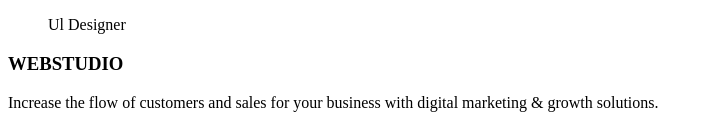
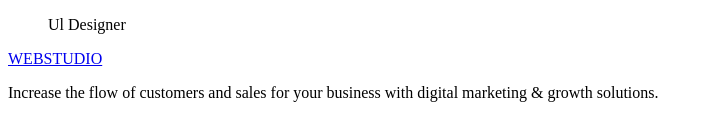
Before and after one commit to gulistanuzun/goit-markup-hw-01, a plain HTML site: page index.html in a window 1280 px wide. Shown: the part 2485-2613 px from the top of the page, without its empty margins (0-713 px from the left). Drawn offline with Linux system fonts and the light colour scheme.

Commit message:
review fix

```diff
--- a/index.html
+++ b/index.html
@@ -108,7 +108,7 @@
     </main>
 
     <footer>
-      <h3>WEBSTUDIO</h3>
+      <a href="/">WEBSTUDIO</a>
       <p>
         Increase the flow of customers and sales for your business with digital
         marketing & growth solutions.
```
Also changed, not shown: images/sol-2.jpg, images/sol.jpg.
